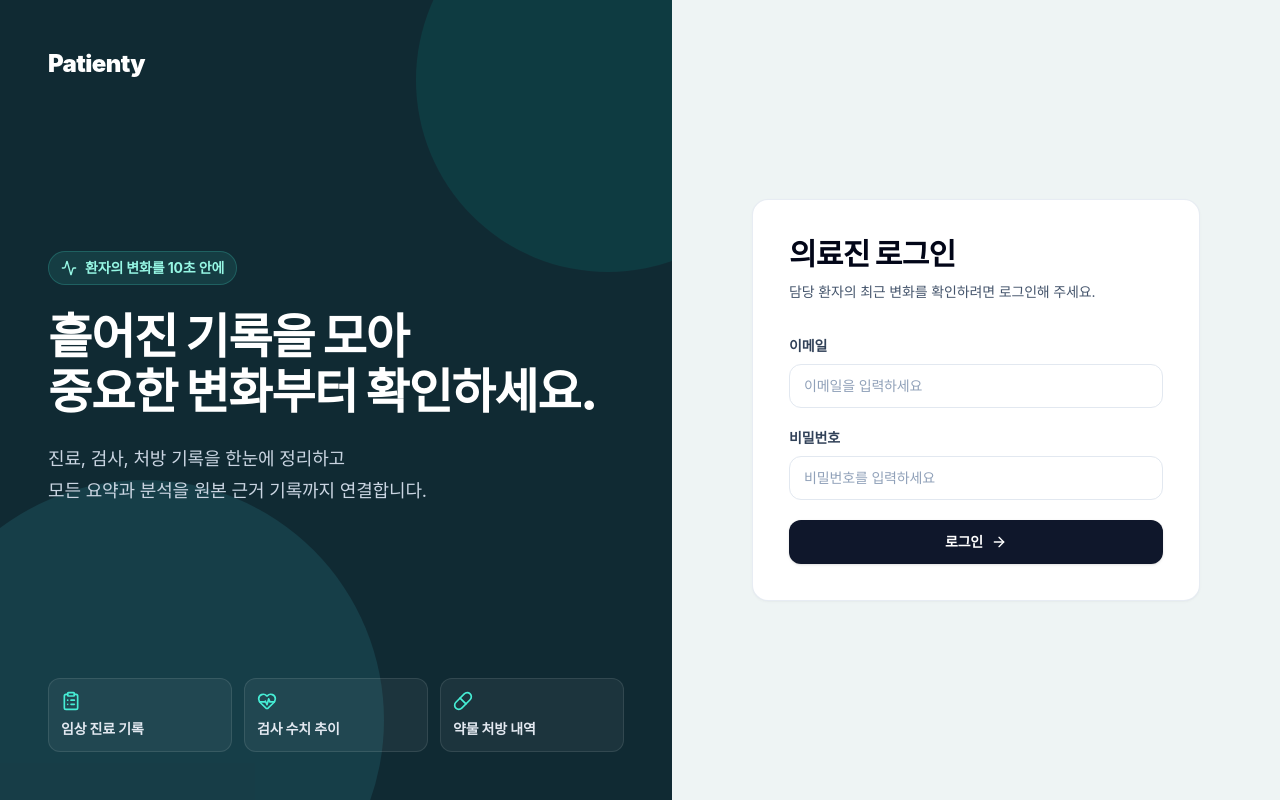
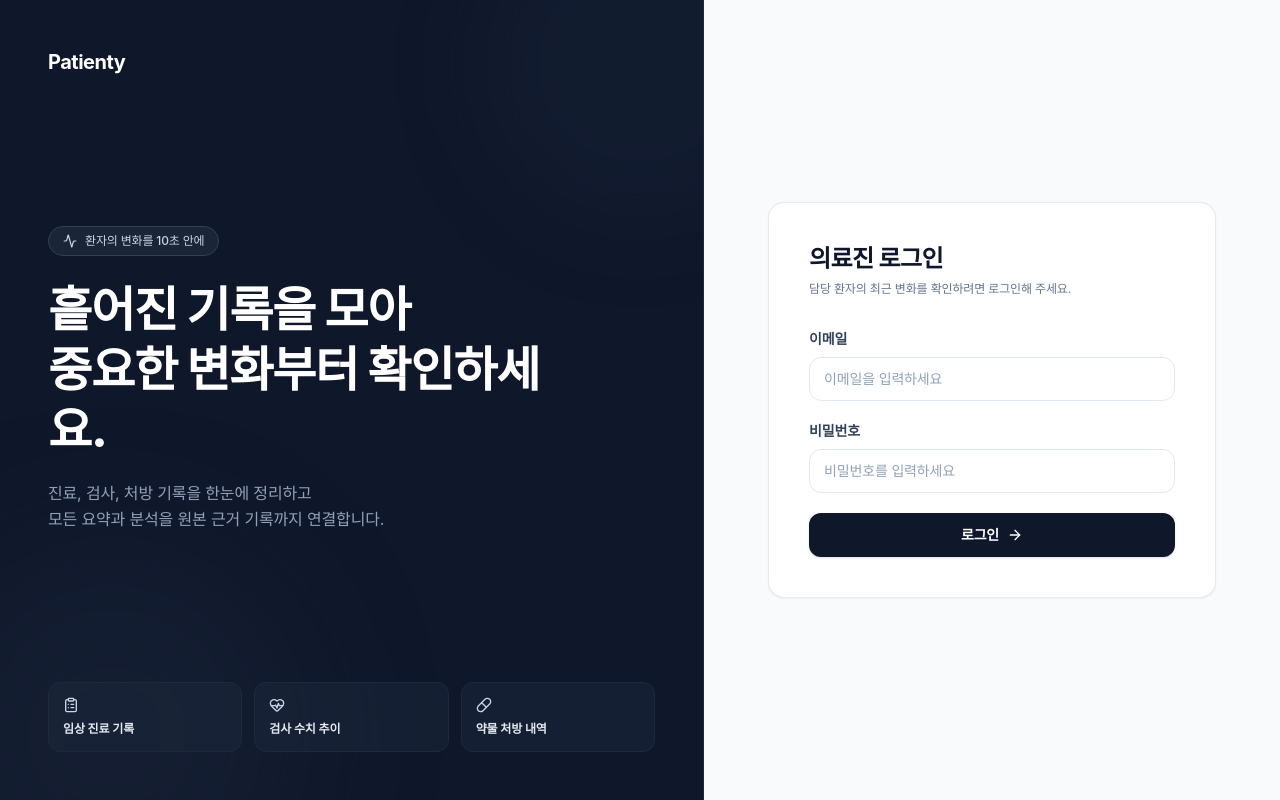
Before and after one commit to myagmb28Dev/Patienty, a Next.js app in the folder frontend/: page /login in a window 1280 px wide. Built offline with nearby package versions, Linux system fonts and the light colour scheme; no server answers.

Commit message:
feat: align login page tone and manner with main modern SaaS theme

```diff
--- a/frontend/src/app/login/page.tsx
+++ b/frontend/src/app/login/page.tsx
@@ -112,30 +112,33 @@ function LoginForm() {
 
 export default function LoginPage() {
   return (
-    <main className="grid min-h-screen bg-[#eef4f4] lg:grid-cols-[1.05fr_.95fr]">
-      <section className="relative hidden overflow-hidden bg-[#102a33] p-12 text-white lg:flex lg:flex-col lg:justify-between">
-        <div className="absolute -right-32 -top-28 size-96 rounded-full bg-teal-400/10" />
-        <div className="absolute -bottom-40 -left-24 size-[30rem] rounded-full bg-cyan-300/10" />
+    <main className="grid min-h-screen bg-slate-50/60 lg:grid-cols-[1.1fr_.9fr]">
+      <section className="relative hidden overflow-hidden border-r border-slate-800 bg-[#0f172a] p-12 text-white lg:flex lg:flex-col lg:justify-between">
+        <div className="absolute -right-24 -top-24 size-80 rounded-full bg-slate-800/30 blur-2xl" />
+        <div className="absolute -bottom-32 -left-20 size-96 rounded-full bg-slate-800/40 blur-3xl" />
+
         <div className="relative">
-          <p className="text-2xl font-black tracking-tight text-white">Patienty</p>
+          <p className="text-xl font-bold tracking-tight text-white">Patienty</p>
         </div>
-        <div className="relative max-w-xl">
-          <span className="inline-flex items-center gap-2 rounded-full border border-teal-300/20 bg-teal-300/10 px-3 py-1.5 text-sm font-bold text-teal-200">
-            <Activity className="size-4" aria-hidden />
+
+        <div className="relative max-w-lg">
+          <span className="inline-flex items-center gap-2 rounded-full border border-slate-700 bg-slate-800/80 px-3.5 py-1.5 text-xs font-medium text-slate-300">
+            <Activity className="size-3.5 text-slate-300" aria-hidden />
             환자의 변화를 10초 안에
           </span>
-          <h1 className="mt-6 text-5xl font-black leading-[1.15] tracking-tight">
+          <h1 className="mt-6 text-4xl font-extrabold leading-tight tracking-tight text-white sm:text-5xl">
             흩어진 기록을 모아
             <br />
             중요한 변화부터 확인하세요.
           </h1>
-          <p className="mt-6 max-w-lg text-lg leading-8 text-slate-300">
+          <p className="mt-5 text-base leading-relaxed text-slate-400">
             진료, 검사, 처방 기록을 한눈에 정리하고
             <br />
             모든 요약과 분석을 원본 근거 기록까지 연결합니다.
           </p>
         </div>
-        <div className="relative grid grid-cols-3 gap-3 text-sm">
+
+        <div className="relative grid grid-cols-3 gap-3 text-xs">
           {[
             [ClipboardList, "임상 진료 기록"],
             [HeartPulse, "검사 수치 추이"],
@@ -144,27 +147,27 @@ export default function LoginPage() {
             const FeatureIcon = Icon as typeof ClipboardList;
             return (
               <div
-                className="rounded-xl border border-white/10 bg-white/5 p-3"
+                className="rounded-xl border border-slate-800 bg-slate-850/60 bg-slate-800/50 p-3.5"
                 key={label as string}
               >
-                <FeatureIcon className="mb-2 size-5 text-teal-300" aria-hidden />
-                <p className="font-bold text-slate-200">{label as string}</p>
+                <FeatureIcon className="mb-2 size-4 text-slate-300" aria-hidden />
+                <p className="font-semibold text-slate-200">{label as string}</p>
               </div>
             );
           })}
         </div>
       </section>
 
-      <section className="flex items-center justify-center p-5 sm:p-10">
+      <section className="flex items-center justify-center p-6 sm:p-12">
         <div className="w-full max-w-md">
-          <div className="mb-7 flex items-center gap-3 lg:hidden">
-            <p className="text-2xl font-black text-slate-900">Patienty</p>
+          <div className="mb-8 flex items-center gap-2 lg:hidden">
+            <p className="text-xl font-bold tracking-tight text-slate-900">Patienty</p>
           </div>
-          <div className="card p-6 sm:p-9">
-            <h2 className="text-3xl font-black tracking-tight text-slate-950">
+          <div className="card p-7 sm:p-10 shadow-xs border border-slate-200/90 bg-white rounded-2xl">
+            <h2 className="text-2xl font-bold tracking-tight text-slate-900">
               의료진 로그인
             </h2>
-            <p className="mt-2 text-sm leading-6 text-slate-600">
+            <p className="mt-1.5 text-xs text-slate-500">
               담당 환자의 최근 변화를 확인하려면 로그인해 주세요.
             </p>
             <Suspense fallback={<div className="mt-8 h-64 animate-pulse rounded-xl bg-slate-100" />}>
```
